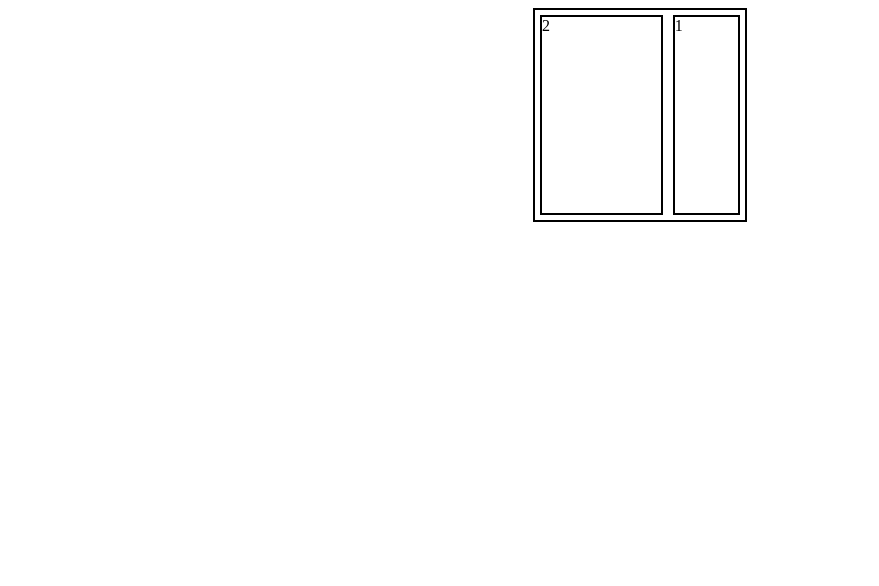
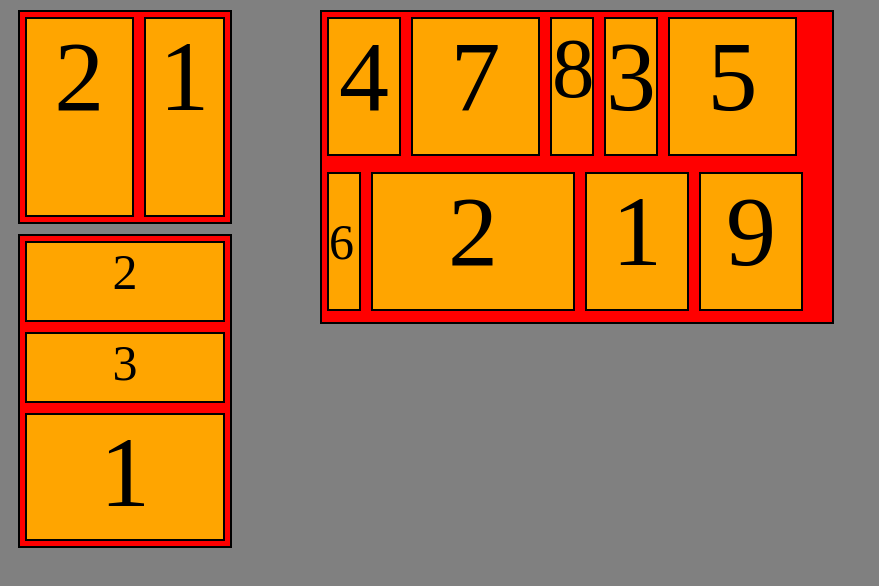
Before and after one commit to andreasLoetzsch/Learning-project-2.0, a plain HTML site: page index.html in a window 1280 px wide. Shown: the whole page, without its empty margins (0-879 px from the left). Drawn offline with Linux system fonts and the light colour scheme.

Commit message:
flex wrap

```diff
--- a/index.html
+++ b/index.html
@@ -13,6 +13,22 @@
         <div class="box" id="box-1">1</div>
         <div class="box" id="box-2">2</div>
     </div>
+    <div class="outer-container-column">
+        <div class="box" id="box-column-1">1</div>
+        <div class="box" id="box-column-2">2</div>
+        <div class="box" id="box-column-3">3</div>
+    </div>
+    <div class="outer-container-wrap">
+        <div class="box" id="box-wrap-1">1</div>
+        <div class="box" id="box-wrap-2">2</div>
+        <div class="box" id="box-wrap-3">3</div>
+        <div class="box" id="box-wrap-4">4</div>
+        <div class="box" id="box-wrap-5">5</div>
+        <div class="box" id="box-wrap-6">6</div>
+        <div class="box" id="box-wrap-7">7</div>
+        <div class="box" id="box-wrap-8">8</div>
+        <div class="box" id="box-wrap-9">9</div>
+    </div>
 </body>
 
 </html>
--- a/styles/style.css
+++ b/styles/style.css
@@ -1,20 +1,27 @@
+body {
+    background-color: grey;
+}
+
 .outer-container {
     width: 200px;
     height: 200px;
     border: 2px solid black;
     padding: 5px;
     display: flex;
-    margin: 0 auto;
+    margin: 10px;
     flex-direction: row;
     gap: 10px;
+    background-color: red;
 }
 
 .box {
-
+    background-color: orange;
     border: 2px solid black;
 }
 
 #box-1 {
+    text-align: center;
+    font-size: 100px;
     order: 2;
     flex-grow: 1;
 }
@@ -22,4 +29,124 @@
 #box-2 {
     order: 1;
     flex-grow: 2;
+    text-align: center;
+    font-size: 100px;
 }
+
+.outer-container-column {
+    display: flex;
+    width: 200px;
+    height: 300px;
+    margin: 10px;
+    flex-direction: column;
+    border: 2px solid black;
+    padding: 5px;
+    gap: 10px;
+    background-color: red;
+}
+
+#box-column-1 {
+    order: 3;
+    flex-grow: 1;
+    text-align: center;
+    font-size: 100px;
+}
+
+#box-column-2 {
+    order: 1;
+    flex-grow: 2;
+    text-align: center;
+    font-size: 50px;
+}
+
+#box-column-3 {
+    order: 2;
+    flex-grow: 1;
+    font-size: 50px;
+    text-align: center;
+}
+
+.outer-container-wrap {
+    display: flex;
+    flex-direction: row;
+    flex-wrap: wrap;
+    width: 500px;
+    height: 300px;
+    position: absolute;
+    top: 10px;
+    left: 25%;
+    border: 2px solid black;
+    gap: 10px;
+    padding: 5px;
+    background-color: red;
+}
+
+#box-wrap-1 {
+    height: 135px;
+    width: 100px;
+    text-align: center;
+    font-size: 100px;
+    order: 5;
+}
+
+#box-wrap-2 {
+    height: 135px;
+    width: 200px;
+    font-size: 100px;
+    text-align: center;
+    order: 3;
+}
+
+#box-wrap-3 {
+    height: 135px;
+    width: 50px;
+    font-size: 100px;
+    text-align: center;
+    order: 1;
+}
+
+#box-wrap-4 {
+    height: 135px;
+    width: 70px;
+    font-size: 100px;
+    text-align: center;
+}
+
+#box-wrap-5 {
+    height: 135px;
+    width: 125px;
+    font-size: 100px;
+    text-align: center;
+    order: 1;
+}
+
+#box-wrap-6 {
+    height: 135px;
+    width: 30px;
+    order: 2;
+    font-size: 50px;
+    display: flex;
+    align-items: center;
+}
+
+#box-wrap-7 {
+    height: 135px;
+    width: 125px;
+    font-size: 100px;
+    text-align: center;
+}
+
+#box-wrap-8 {
+    height: 135px;
+    width: 40px;
+    font-size: 85px;
+    text-align: center;
+}
+
+#box-wrap-9 {
+    height: 135px;
+    width: 100px;
+    font-size: 100px;
+    text-align: center;
+    order: 9;
+}
```
